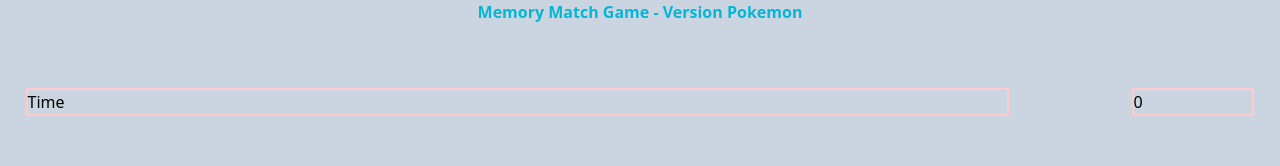
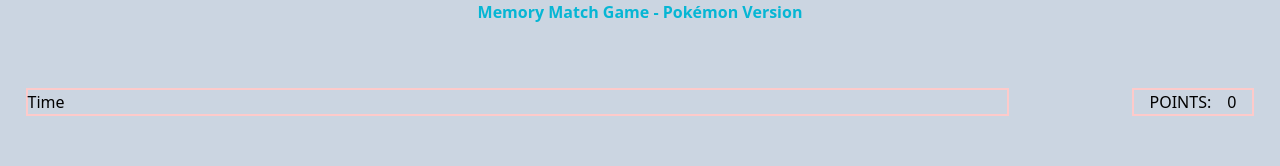
Before and after one commit to namnguyen2411/memory-match-game, a React (Vite) app: page / in a window 1280 px wide. Shown: the top 166 px of the page. Built offline with nearby package versions, Linux system fonts and the light colour scheme; no server answers.

Commit message:
add timeLeft state, gameEnded variable, newGame state, playAgain function and increase pokeBall upper & lower part translateY property to 75%

```diff
--- a/src/App.tsx
+++ b/src/App.tsx
@@ -4,16 +4,21 @@
 import { Pokemon, CardInfo } from './interface';
 
 const App = () => {
+  const TIME = 180;
+  const NUMBER_OF_PAIR = 2;
+
   const [pokemonList, setPokemonList] = useState<Pokemon[]>([]);
   const [SelectedBalls, setSelectedBalls] = useState<CardInfo>({
     pokemonId: [],
     index: [],
   });
-  const [correctPairs, setCorrectPairs] = useState<number[]>([]);
+  const [correctPairs, setCorrectPairs] = useState<number[][]>([]);
   const [isTransitionEnd, setTransitiondEnd] = useState(false);
   const [score, setScore] = useState(0);
-  // const [time, setTime] = useState(0);
-  const NUMBER_OF_PAIR = 6;
+  const [timeLeft, setTimeLeft] = useState(TIME);
+  const [newGame, setNewGame] = useState(0);
+
+  const gameEnded = score === NUMBER_OF_PAIR || timeLeft === 0;
 
   useEffect(() => {
     const controller = new AbortController();
@@ -50,7 +55,7 @@
     return () => {
       controller.abort();
     };
-  }, []);
+  }, [newGame]);
 
   // duplicate current pokemonList to create pairs and switch their index
   useEffect(() => {
@@ -79,10 +84,9 @@
         index[index.length - 1] !== index[index.length - 2]
       ) {
         setScore((preScore) => preScore + 1);
-        setCorrectPairs((preIndex) => [
-          ...preIndex,
-          index[index.length - 1],
-          index[index.length - 2],
+        setCorrectPairs((prePairs) => [
+          ...prePairs,
+          [index[index.length - 1], index[index.length - 2]],
         ]);
       }
       setSelectedBalls({
@@ -93,9 +97,9 @@
     setTransitiondEnd(false);
   }, [isTransitionEnd]);
 
-  const handleTransitionEnd = () => {
+  const handleTransitionEnd = useCallback(() => {
     setTransitiondEnd(true);
-  };
+  }, []);
 
   const addSelectedCard = useCallback(
     ({ pokemonId, index }: { pokemonId: number; index: number }) => {
@@ -110,13 +114,21 @@
     [SelectedBalls],
   );
 
+  const handlePlayAgain = () => {
+    setScore(0);
+    setTimeLeft(TIME);
+    setPokemonList([]);
+    setCorrectPairs([]);
+    setNewGame((pre) => pre + 1);
+  };
+
   return (
-    <div className="bg-slate-300">
+    <div className="relative bg-slate-300">
       <div className="container">
         <h1 className="text-center font-bold text-cyan-500">
-          Memory Match Game - Version Pokemon
+          Memory Match Game - Pokémon Version
         </h1>
-        <ScoreBoard score={score} />
+        <ScoreBoard score={score} timeLeft={timeLeft} />
         <PokemonList
           pokemonList={pokemonList}
           SelectedBalls={SelectedBalls}
@@ -124,6 +136,30 @@
           correctPairs={correctPairs}
           handleTransitionEnd={handleTransitionEnd}
         />
+
+        {gameEnded && (
+          <div className="fixed left-0 top-0 h-screen w-screen backdrop-blur-[1px]">
+            <div className="absolute left-1/2 top-1/2 h-[400px] w-[300px] -translate-x-1/2 -translate-y-1/2 border-2 p-10 ">
+              <div className="flex h-full flex-col justify-around">
+                <p>
+                  Points: <span className="float-right">{score}</span>
+                </p>
+                <p>
+                  Time left: <span className="float-right">{timeLeft}</span>
+                </p>
+                <p>
+                  Total: <span className="float-right">{timeLeft + score}</span>
+                </p>
+                <button
+                  onClick={handlePlayAgain}
+                  className="mx-auto block cursor-pointer border-2 bg-red-300 px-4 py-2"
+                >
+                  Play Again
+                </button>
+              </div>
+            </div>
+          </div>
+        )}
       </div>
     </div>
   );
--- a/src/components/PokeBall/PokeBall.tsx
+++ b/src/components/PokeBall/PokeBall.tsx
@@ -10,7 +10,7 @@
     pokemonId: number;
     index: number;
   }) => void;
-  correctPairs: number[];
+  correctPairs: number[][];
   handleTransitionEnd: () => void;
 }
 
@@ -26,7 +26,7 @@
 
   return (
     <div
-      className="pokeball relative col-span-1 aspect-square h-36 cursor-pointer rounded-full"
+      className="pokeball relative col-span-1 aspect-square h-28 cursor-pointer rounded-full"
       onClick={() => {
         addSelectedCard({ pokemonId: id, index });
       }}
@@ -36,7 +36,8 @@
         alt={name}
         style={{
           opacity:
-            SelectedBalls.index.includes(index) || correctPairs.includes(index)
+            SelectedBalls.index.includes(index) ||
+            correctPairs.flat().includes(index)
               ? 1
               : 0,
         }}
@@ -47,8 +48,9 @@
         onTransitionEnd={handleTransitionEnd}
         style={{
           transform:
-            SelectedBalls.index.includes(index) || correctPairs.includes(index)
-              ? 'translateY(-60%)'
+            SelectedBalls.index.includes(index) ||
+            correctPairs.flat().includes(index)
+              ? 'translateY(-75%)'
               : '',
         }}
       >
@@ -60,7 +62,8 @@
       <div
         style={{
           opacity:
-            SelectedBalls.index.includes(index) || correctPairs.includes(index)
+            SelectedBalls.index.includes(index) ||
+            correctPairs.flat().includes(index)
               ? 0
               : 1,
         }}
@@ -77,8 +80,9 @@
         className="h-[47%] rounded-b-full bg-white transition duration-300"
         style={{
           transform:
-            SelectedBalls.index.includes(index) || correctPairs.includes(index)
-              ? 'translateY(60%)'
+            SelectedBalls.index.includes(index) ||
+            correctPairs.flat().includes(index)
+              ? 'translateY(75%)'
               : '',
         }}
       ></div>
--- a/src/components/PokemonList/PokemonList.tsx
+++ b/src/components/PokemonList/PokemonList.tsx
@@ -11,7 +11,7 @@
     pokemonId: number;
     index: number;
   }) => void;
-  correctPairs: number[];
+  correctPairs: number[][];
   handleTransitionEnd: () => void;
 }
 
--- a/src/components/ScoreBoard/ScoreBoard.tsx
+++ b/src/components/ScoreBoard/ScoreBoard.tsx
@@ -1,13 +1,17 @@
 interface Props {
   score: number;
+  timeLeft: number;
 }
 
-const ScoreBoard = ({ score }: Props) => {
+const ScoreBoard = ({ score, timeLeft }: Props) => {
   return (
     <section className="mt-16">
       <div className="flex items-center justify-between">
         <div className="w-[80%] border-2 border-red-200">Time</div>
-        <div className="w-[10%] border-2 border-red-200">{score}</div>
+        <div className="item-center flex w-[10%] justify-evenly border-2 border-red-200">
+          <p>POINTS: </p>
+          <p>{score}</p>
+        </div>
       </div>
     </section>
   );
```
